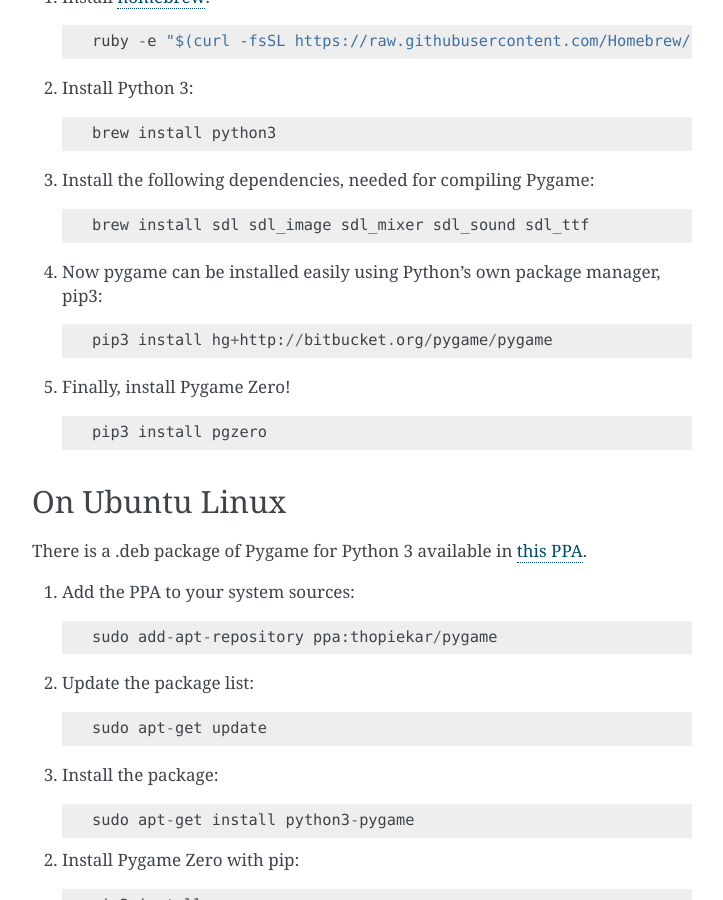
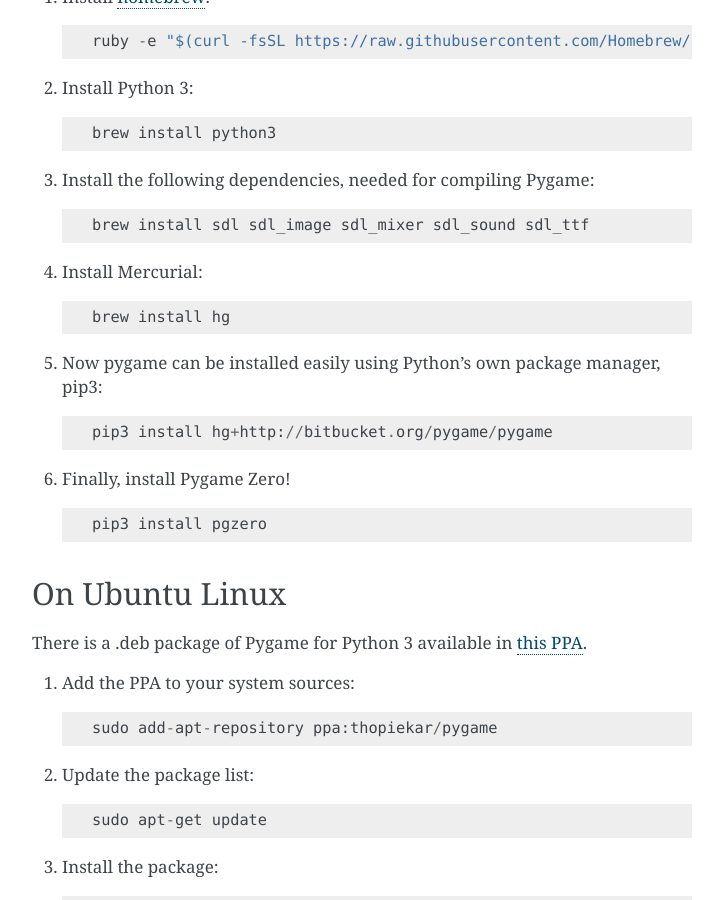
Before and after one commit to lordmauve/pgzero, a Sphinx documentation site: the page built from doc/installation.rst, in a window 1280 px wide and 900 px high, scrolled down 517 px. Shown: the whole window, without its empty margins (388-1111 px from the left). Built offline with Sphinx 7.4.7, drawn with Linux system fonts in a browser that asks for light colours.

Commit message:
Add missing 'install mercurial' step

```diff
--- a/doc/installation.rst
+++ b/doc/installation.rst
@@ -33,12 +33,16 @@
 
     brew install sdl sdl_image sdl_mixer sdl_sound sdl_ttf
 
-4. Now pygame can be installed easily using Python's own package manager,
+4. Install Mercurial::
+
+    brew install hg
+
+5. Now pygame can be installed easily using Python's own package manager,
    pip3::
 
     pip3 install hg+http://bitbucket.org/pygame/pygame
 
-5. Finally, install Pygame Zero! ::
+6. Finally, install Pygame Zero! ::
 
     pip3 install pgzero
 
```
